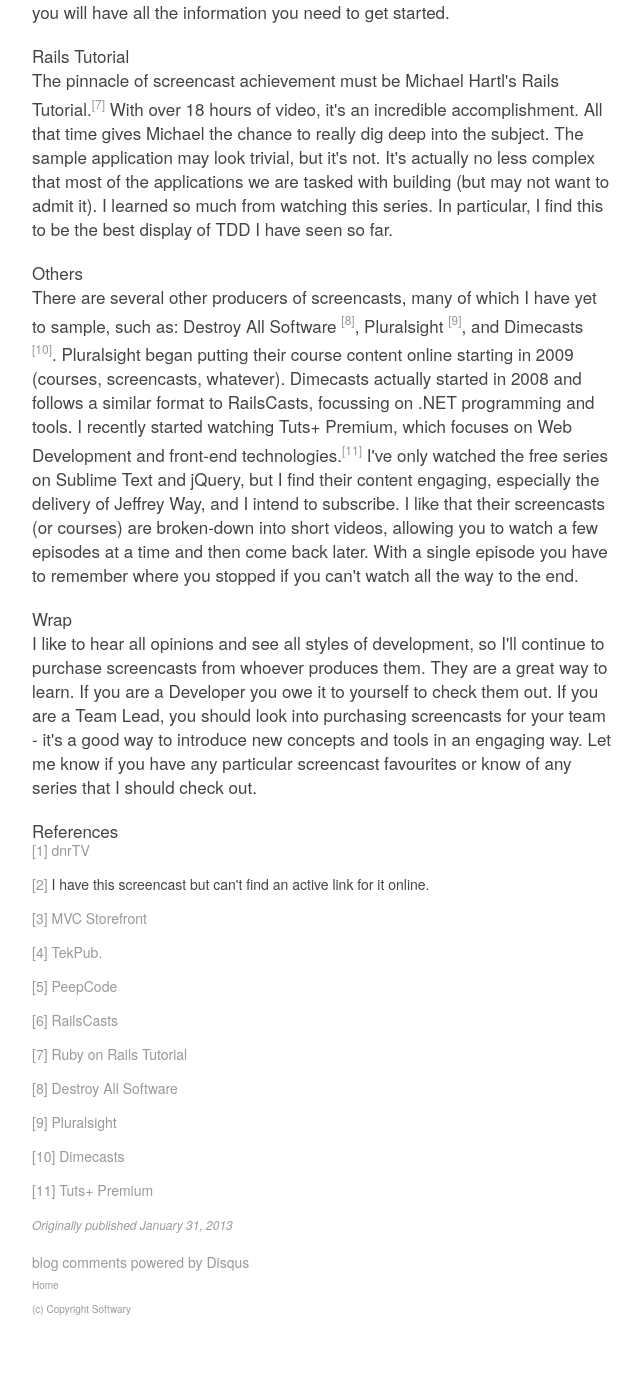
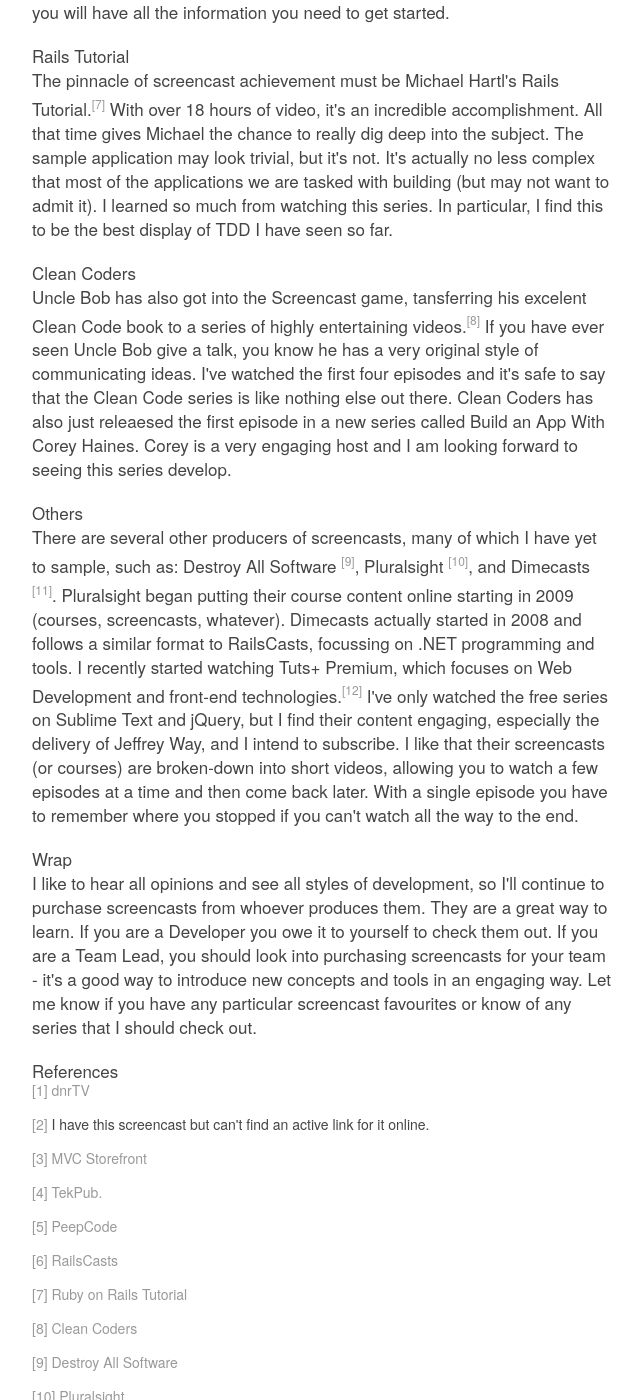
Before and after one commit to niclic/niclic.github.com, a Jekyll site: the page built from _posts/2013-01-31-on-software-screencasts.html, in a window 1280 px wide and 1400 px high, scrolled down 1970 px. Shown: the whole window, without its empty margins (498-1140 px from the left). Built offline with Jekyll 4.4.1, drawn with Linux system fonts in a browser that asks for light colours; comment, search, counter and statistics services are not loaded; before the commit the page ends 3304 px from its top, so only the background shows below that.

Commit message:
I can't believe I forgot Clean Coders!

```diff
--- a/_posts/2013-01-31-on-software-screencasts.html
+++ b/_posts/2013-01-31-on-software-screencasts.html
@@ -34,8 +34,11 @@
 <h5>Rails Tutorial</h5>
 <p>The pinnacle of screencast achievement must be Michael Hartl's Rails Tutorial.<a href="#ref-seven"><sup>[7]</sup></a> With over 18 hours of video, it's an incredible accomplishment. All that time gives Michael the chance to really dig deep into the subject. The sample application may look trivial, but it's not. It's actually no less complex that most of the applications we are tasked with building (but may not want to admit it). I learned so much from watching this series. In particular, I find this to be the best display of TDD I have seen so far. </p>
 
+<h5>Clean Coders</h5>
+<p>Uncle Bob has also got into the Screencast game, tansferring his excelent Clean Code book to a series of highly entertaining videos.<a href="#ref-eight"><sup>[8]</sup></a> If you have ever seen Uncle Bob give a talk, you know he has a very original style of communicating ideas. I've watched the first four episodes and it's safe to say that the Clean Code series is like nothing else out there. Clean Coders has also just releaesed the first episode in a new series called Build an App With Corey Haines. Corey is a very engaging host and I am looking forward to seeing this series develop.</p>
+
 <h5>Others</h5>
-<p>There are several other producers of screencasts, many of which I have yet to sample, such as: Destroy All Software <a href="#ref-eight"><sup>[8]</sup></a>, Pluralsight <a href="#ref-nine"><sup>[9]</sup></a>, and Dimecasts <a href="#ref-ten"><sup>[10]</sup></a>. Pluralsight began putting their course content online starting in 2009 (courses, screencasts, whatever). Dimecasts actually started in 2008 and follows a similar format to RailsCasts, focussing on .NET programming and tools.  I recently started watching Tuts+ Premium, which focuses on Web Development and front-end technologies.<a href="#ref-eleven"><sup>[11]</sup></a> I've only watched the free series on Sublime Text and jQuery, but I find their content engaging, especially the delivery of Jeffrey Way, and I intend to subscribe. I like that their screencasts (or courses) are broken-down into short videos, allowing you to watch a few episodes at a time and then come back later. With a single episode you have to remember where you stopped if you can't watch all the way to the end.</p>
+<p>There are several other producers of screencasts, many of which I have yet to sample, such as: Destroy All Software <a href="#ref-nine"><sup>[9]</sup></a>, Pluralsight <a href="#ref-ten"><sup>[10]</sup></a>, and Dimecasts <a href="#ref-eleven"><sup>[11]</sup></a>. Pluralsight began putting their course content online starting in 2009 (courses, screencasts, whatever). Dimecasts actually started in 2008 and follows a similar format to RailsCasts, focussing on .NET programming and tools.  I recently started watching Tuts+ Premium, which focuses on Web Development and front-end technologies.<a href="#ref-twelve"><sup>[12]</sup></a> I've only watched the free series on Sublime Text and jQuery, but I find their content engaging, especially the delivery of Jeffrey Way, and I intend to subscribe. I like that their screencasts (or courses) are broken-down into short videos, allowing you to watch a few episodes at a time and then come back later. With a single episode you have to remember where you stopped if you can't watch all the way to the end.</p>
 
 <h5>Wrap</h5>
 <p>I like to hear all opinions and see all styles of development, so I'll continue to purchase screencasts from whoever produces them. They are a great way to learn. If you are a Developer you owe it to yourself to check them out. If you are a Team Lead, you should look into purchasing screencasts for your team - it's a good way to introduce new concepts and tools in an engaging way. Let me know if you have any particular screencast favourites or know of any series that I should check out.</p>
@@ -56,11 +59,13 @@
 
 	<p><a name="ref-seven">[7]</a> <a href="http://ruby.railstutorial.org" target="_blank">Ruby on Rails Tutorial</a></p>
 
-	<p><a name="ref-eight">[8]</a> <a href="https://www.destroyallsoftware.com/screencasts" target="_blank">Destroy All Software</a></p>
+    <p><a name="ref-eight">[8]</a> <a href="http://www.cleancoders.com" target="_blank">Clean Coders</a></p>
 
-	<p><a name="ref-nine">[9]</a> <a href="http://www.pluralsight.com/training/Courses" target="_blank">Pluralsight</a></p>
+	<p><a name="ref-nine">[9]</a> <a href="https://www.destroyallsoftware.com/screencasts" target="_blank">Destroy All Software</a></p>
 
-	<p><a name="ref-ten">[10]</a> <a href="http://dimecasts.net" target="_blank">Dimecasts</a></p>
+	<p><a name="ref-ten">[10]</a> <a href="http://www.pluralsight.com/training/Courses" target="_blank">Pluralsight</a></p>
 
-	<p><a name="ref-eleven">[11]</a> <a href="https://tutsplus.com/courses" target="_blank">Tuts+ Premium</a></p>
+	<p><a name="ref-eleven">[11]</a> <a href="http://dimecasts.net" target="_blank">Dimecasts</a></p>
+
+	<p><a name="ref-twelve">[12]</a> <a href="https://tutsplus.com/courses" target="_blank">Tuts+ Premium</a></p>
 </div>
```
